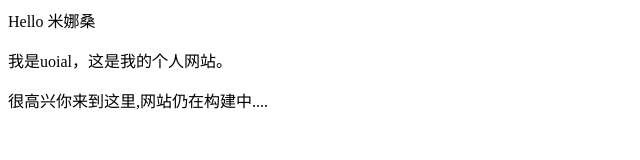
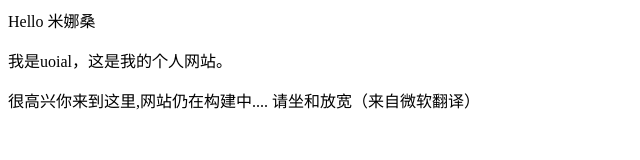
Before and after one commit to uoial/uoial.github.io, a plain HTML site: page index.html in a window 1280 px wide. Shown: the whole page, without its empty margins (0-640 px from the left). Drawn offline with Linux system fonts and the light colour scheme.

Commit message:
Update index.html

```diff
--- a/index.html
+++ b/index.html
@@ -1,4 +1,4 @@
 <p>Hello 米娜桑</p>
 <p>我是uoial，这是我的个人网站。 </p>
-<p>很高兴你来到这里,网站仍在构建中....</p>
+<p>很高兴你来到这里,网站仍在构建中.... 请坐和放宽（来自微软翻译）</p>
 </ul>
```
